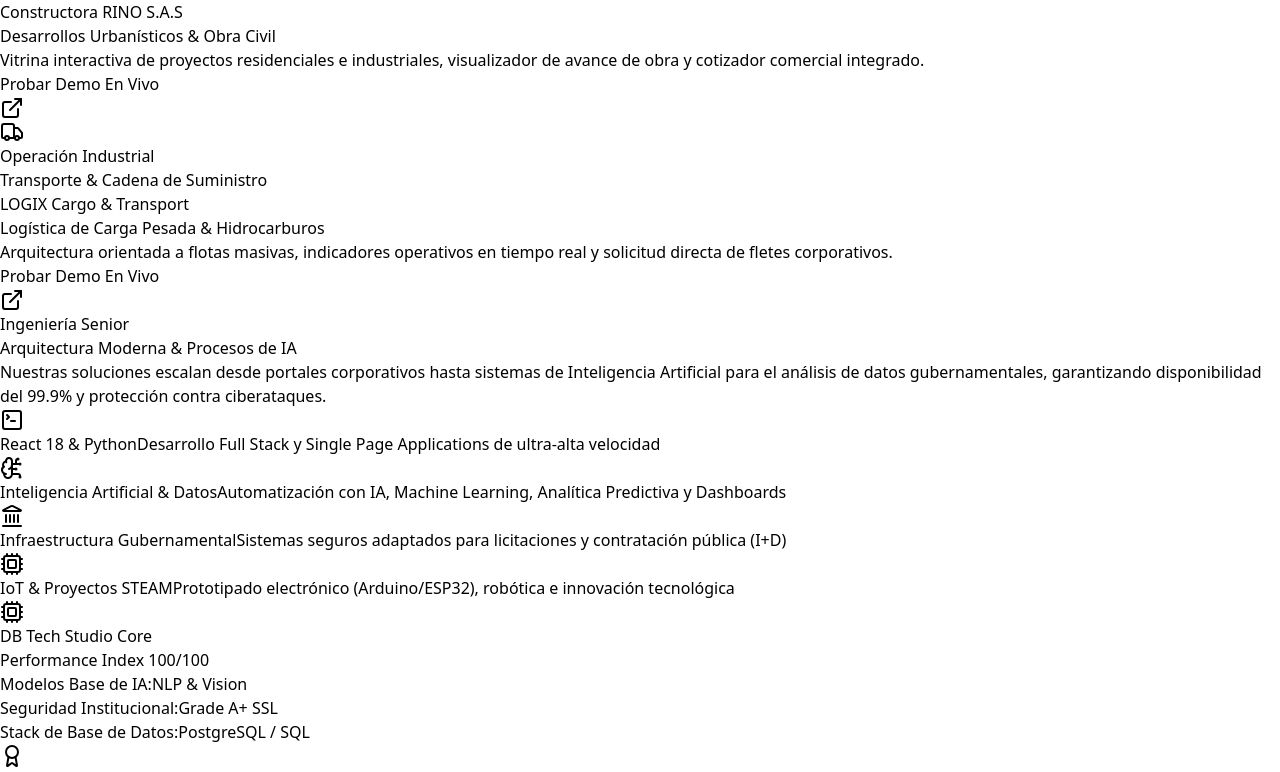
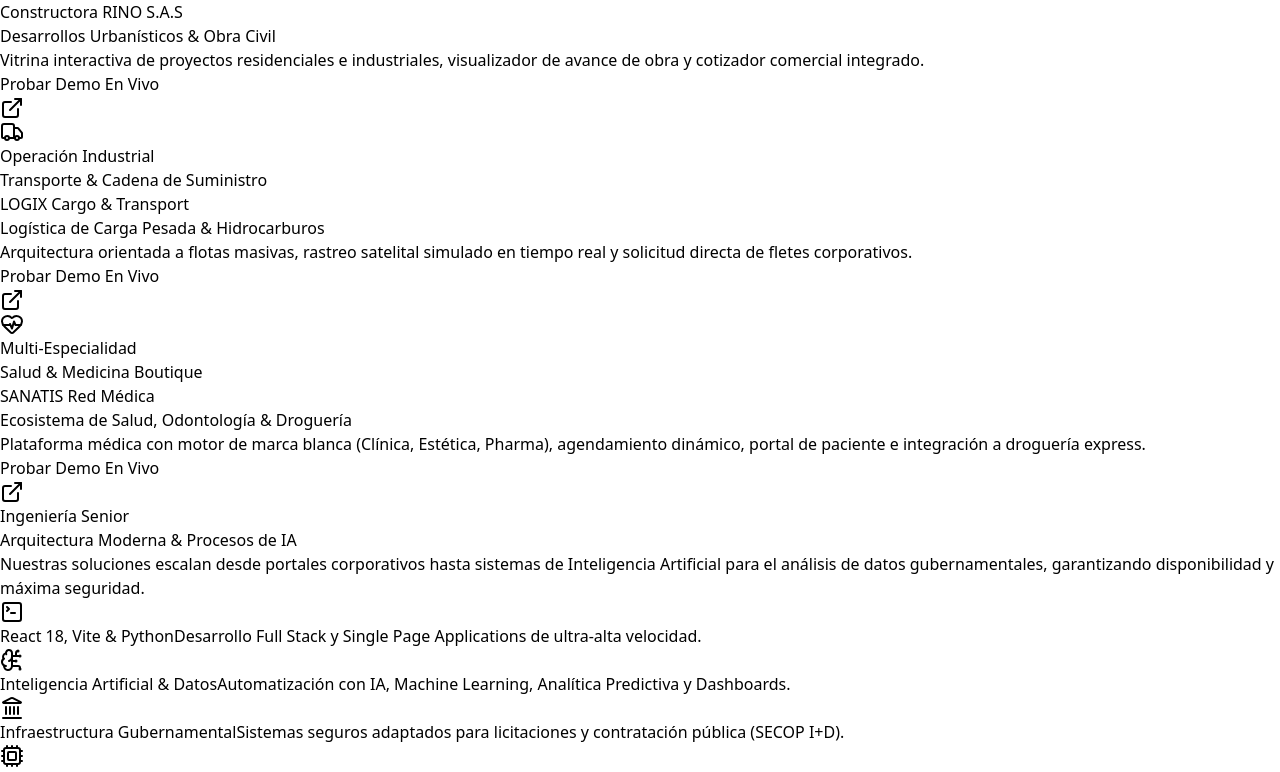
Before and after one commit to DayronBejarano/db-tech-studio, a React (Vite) app: page / in a window 1280 px wide. Shown: the part 1648-2420 px from the top of the page. Built offline with nearby package versions, Linux system fonts and the light colour scheme.

Commit message:
update 1

```diff
--- a/src/App.jsx
+++ b/src/App.jsx
@@ -1,5 +1,4 @@
 import React from 'react';
-import { motion } from 'framer-motion';
 import { useTranslation } from 'react-i18next';
 import {
   AmbientBackground,
@@ -9,7 +8,7 @@ import {
   ScrollReveal
 } from './components/ui/Effects';
 import {
-  Sparkles, Building2, Scale, Truck, ExternalLink, Cpu,
+  Building2, Scale, Truck, HeartPulse, ExternalLink, Cpu,
   Rocket, ArrowRight, Landmark, BrainCircuit,
   Award, TerminalSquare, Globe2
 } from 'lucide-react';
@@ -36,7 +35,7 @@ const DEMOS_COMERCIALES = [
     sector: 'Construcción e Ingeniería',
     url: 'https://demo-constructora-kappa.vercel.app/',
     icon: Building2,
-    glow: 'rgba(0, 242, 254, 0.25)',
+    glow: 'rgba(6, 182, 212, 0.25)',
     badge: 'Proyectos de Gran Volumen',
     descripcion: 'Vitrina interactiva de proyectos residenciales e industriales, visualizador de avance de obra y cotizador comercial integrado.'
   },
@@ -49,15 +48,26 @@ const DEMOS_COMERCIALES = [
     icon: Truck,
     glow: 'rgba(249, 115, 22, 0.25)',
     badge: 'Operación Industrial',
-    descripcion: 'Arquitectura orientada a flotas masivas, indicadores operativos en tiempo real y solicitud directa de fletes corporativos.'
+    descripcion: 'Arquitectura orientada a flotas masivas, rastreo satelital simulado en tiempo real y solicitud directa de fletes corporativos.'
+  },
+  {
+    id: 'salud',
+    titulo: 'SANATIS Red Médica',
+    subtitulo: 'Ecosistema de Salud, Odontología & Droguería',
+    sector: 'Salud & Medicina Boutique',
+    url: 'https://demo-salud-three.vercel.app/',
+    icon: HeartPulse,
+    glow: 'rgba(52, 211, 153, 0.25)',
+    badge: 'Multi-Especialidad',
+    descripcion: 'Plataforma médica con motor de marca blanca (Clínica, Estética, Pharma), agendamiento dinámico, portal de paciente e integración a droguería express.'
   }
 ];
 
 const STACK_TECNOLOGICO = [
-  { icon: TerminalSquare, nombre: 'React 18 & Python', desc: 'Desarrollo Full Stack y Single Page Applications de ultra-alta velocidad' },
-  { icon: BrainCircuit, nombre: 'Inteligencia Artificial & Datos', desc: 'Automatización con IA, Machine Learning, Analítica Predictiva y Dashboards' },
-  { icon: Landmark, nombre: 'Infraestructura Gubernamental', desc: 'Sistemas seguros adaptados para licitaciones y contratación pública (I+D)' },
-  { icon: Cpu, nombre: 'IoT & Proyectos STEAM', desc: 'Prototipado electrónico (Arduino/ESP32), robótica e innovación tecnológica' }
+  { icon: TerminalSquare, nombre: 'React 18, Vite & Python', desc: 'Desarrollo Full Stack y Single Page Applications de ultra-alta velocidad.' },
+  { icon: BrainCircuit, nombre: 'Inteligencia Artificial & Datos', desc: 'Automatización con IA, Machine Learning, Analítica Predictiva y Dashboards.' },
+  { icon: Landmark, nombre: 'Infraestructura Gubernamental', desc: 'Sistemas seguros adaptados para licitaciones y contratación pública (SECOP I+D).' },
+  { icon: Cpu, nombre: 'IoT & Proyectos STEAM', desc: 'Prototipado electrónico (Arduino/ESP32), robótica e innovación tecnológica.' }
 ];
 
 export const App = () => {
@@ -70,7 +80,6 @@ export const App = () => {
     const entidad = formData.get('entidad');
     const categoria = formData.get('categoria');
 
-    // Configura aquí tu número real con indicativo, ej: 573100000000
     const mensaje = `Hola Ing. Dayron. Soy ${nombre} de ${entidad}.%0A%0AEstoy interesado en la categoría: *${categoria}*.%0A%0A¿Podemos agendar una asesoría técnica para revisar los requerimientos de este proyecto?`;
     window.open(`https://wa.me/573104208919?text=${mensaje}`, '_blank');
   };
@@ -80,14 +89,13 @@ export const App = () => {
   };
 
   return (
-    <div className="min-h-screen bg-[#07090e] text-slate-100 font-sans relative overflow-hidden selection:bg-cyan-500 selection:text-black">
+    <div className="min-h-screen bg-[#06080d] text-slate-100 font-sans relative overflow-hidden selection:bg-cyan-500 selection:text-black">
       <AmbientBackground />
 
       {/* NAVBAR */}
       <header className="relative z-40 border-b border-white/10 bg-slate-950/70 backdrop-blur-xl px-6 py-4 sticky top-0">
         <div className="max-w-7xl mx-auto flex items-center justify-between">
           <div className="flex items-center gap-3">
-            {/* INTEGRACIÓN DE LOGO */}
             <div className="w-10 h-10 rounded-xl overflow-hidden shadow-lg shadow-cyan-500/20 border border-white/10 bg-slate-900 flex items-center justify-center">
               <img src="/logo.png" alt="DB Tech Studio Logo" className="w-full h-full object-cover" />
             </div>
@@ -98,9 +106,9 @@ export const App = () => {
           </div>
 
           <div className="hidden md:flex items-center gap-8 text-xs font-semibold text-slate-400 uppercase tracking-wider">
-            <a href="#demos" className="hover:text-cyan-400 transition-colors">{t('nav.portfolio')}</a>
-            <a href="#stack" className="hover:text-cyan-400 transition-colors">{t('nav.stack')}</a>
-            <a href="#director" className="hover:text-cyan-400 transition-colors">{t('nav.director')}</a>
+            <a href="#demos" className="hover:text-cyan-400 transition-colors">{t('nav.portfolio', 'Portafolio')}</a>
+            <a href="#stack" className="hover:text-cyan-400 transition-colors">{t('nav.stack', 'Capacidades')}</a>
+            <a href="#director" className="hover:text-cyan-400 transition-colors">{t('nav.director', 'Dirección')}</a>
 
             {/* SWITCH DE IDIOMAS */}
             <div className="flex items-center gap-2 bg-slate-900/80 px-3 py-1.5 rounded-full border border-white/10">
@@ -114,7 +122,7 @@ export const App = () => {
           </div>
 
           <MagicGlowButton onClick={() => document.getElementById('director').scrollIntoView({ behavior: 'smooth' })} icon={ArrowRight} className="hidden md:inline-flex">
-            {t('nav.quote')}
+            {t('nav.quote', 'Cotizar Proyecto')}
           </MagicGlowButton>
         </div>
       </header>
@@ -124,42 +132,44 @@ export const App = () => {
         <ScrollReveal>
           <div className="inline-flex items-center gap-2 px-4 py-1.5 rounded-full bg-cyan-950/60 border border-cyan-500/30 text-cyan-300 text-xs font-mono mb-8 backdrop-blur-md">
             <Landmark className="w-4 h-4 text-cyan-400" />
-            <span>{t('hero.badge')}</span>
+            <span>{t('hero.badge', 'Software de Ingeniería & Licitaciones B2B')}</span>
           </div>
 
           <h1 className="text-4xl md:text-6xl lg:text-7xl font-extrabold tracking-tight text-white leading-[1.15] max-w-5xl mx-auto mb-8">
-            {t('hero.title1')}
+            {t('hero.title1', 'Transformamos Industrias Complejas con ')}
             <span className="text-transparent bg-clip-text bg-gradient-to-r from-cyan-400 via-blue-400 to-indigo-400 block sm:inline">
-              {t('hero.title2')}
+              {t('hero.title2', 'Software de Alto Impacto e IA.')}
             </span>
           </h1>
 
           <p className="text-slate-400 text-base md:text-xl max-w-3xl mx-auto leading-relaxed mb-12">
-            {t('hero.desc')}
+            {t('hero.desc', 'Desarrollo de ecosistemas digitales, automatizaciones inteligentes e infraestructura de software para corporaciones y sector público.')}
           </p>
 
           <div className="flex flex-col sm:flex-row items-center justify-center gap-4">
             <MagicGlowButton onClick={() => document.getElementById('demos').scrollIntoView({ behavior: 'smooth' })} icon={Rocket}>
-              {t('hero.btn')}
+              {t('hero.btn', 'Explorar Portafolio B2B')}
             </MagicGlowButton>
           </div>
         </ScrollReveal>
       </section>
 
-      {/* PORTAFOLIO DE DEMOS INTERACTIVAS */}
+      {/* PORTAFOLIO DE DEMOS INTERACTIVAS (4 COLUMNAS RESPONSIVAS) */}
       <section id="demos" className="relative z-10 max-w-7xl mx-auto px-6 py-20">
         <ScrollReveal>
           <div className="text-center mb-16">
-            <span className="text-xs font-mono text-cyan-400 uppercase tracking-widest block mb-2">Tridente Comercial B2B</span>
+            <span className="text-xs font-mono text-cyan-400 uppercase tracking-widest block mb-2">Ecosistema de Prospección B2B</span>
             <h2 className="text-3xl md:text-5xl font-bold text-white tracking-tight">Plataformas Específicas por Sector</h2>
           </div>
 
-          <div className="grid md:grid-cols-3 gap-8">
-            {DEMOS_COMERCIALES.map((demo) => (
-              <SpotlightCard key={demo.id} glowColor={demo.glow}>
+          <div className="grid md:grid-cols-2 lg:grid-cols-4 gap-6">
+            {DEMOS_COMERCIALES.map((demo) => {
+              const IconComp = demo.icon;
+              return (
+                <SpotlightCard key={demo.id} glowColor={demo.glow} className="flex flex-col h-full">
                   <div className="flex items-center justify-between mb-6">
-                  <GlowingIcon icon={demo.icon} colorClass="text-cyan-400" bgGlow="bg-cyan-500/20" />
-                  <span className="text-[10px] font-mono font-bold uppercase tracking-wider px-3 py-1 rounded-full bg-white/5 border border-white/10 text-slate-300">
+                    <GlowingIcon icon={IconComp} colorClass="text-cyan-400" bgGlow="bg-cyan-500/20" />
+                    <span className="text-[10px] font-mono font-bold uppercase tracking-wider px-2.5 py-1 rounded-full bg-white/5 border border-white/10 text-slate-300">
                       {demo.badge}
                     </span>
                   </div>
@@ -168,7 +178,7 @@ export const App = () => {
                   <h3 className="text-xl font-bold text-white mb-1">{demo.titulo}</h3>
                   <p className="text-xs text-slate-400 font-medium mb-4">{demo.subtitulo}</p>
 
-                <p className="text-slate-400 text-xs leading-relaxed mb-6">
+                  <p className="text-slate-400 text-xs leading-relaxed mb-6 font-light">
                     {demo.descripcion}
                   </p>
 
@@ -176,13 +186,14 @@ export const App = () => {
                     href={demo.url}
                     target="_blank"
                     rel="noreferrer"
-                  className="w-full py-3 rounded-xl bg-slate-900/90 hover:bg-slate-800 border border-white/10 hover:border-cyan-500/40 text-xs font-bold text-cyan-400 flex items-center justify-center gap-2 transition-all group"
+                    className="w-full mt-auto py-3 rounded-xl bg-slate-900/90 hover:bg-slate-800 border border-white/10 hover:border-cyan-500/40 text-xs font-bold text-cyan-400 flex items-center justify-center gap-2 transition-all group"
                   >
                     <span>Probar Demo En Vivo</span>
                     <ExternalLink className="w-3.5 h-3.5 group-hover:translate-x-0.5 group-hover:-translate-y-0.5 transition-transform" />
                   </a>
                 </SpotlightCard>
-            ))}
+              );
+            })}
           </div>
         </ScrollReveal>
       </section>
@@ -197,7 +208,7 @@ export const App = () => {
                 Arquitectura Moderna & Procesos de IA
               </h2>
               <p className="text-slate-400 text-sm leading-relaxed mb-8">
-                Nuestras soluciones escalan desde portales corporativos hasta sistemas de Inteligencia Artificial para el análisis de datos gubernamentales, garantizando disponibilidad del 99.9% y protección contra ciberataques.
+                Nuestras soluciones escalan desde portales corporativos hasta sistemas de Inteligencia Artificial para el análisis de datos gubernamentales, garantizando disponibilidad y máxima seguridad.
               </p>
 
               <div className="space-y-4">
@@ -232,15 +243,15 @@ export const App = () => {
                 <div className="space-y-4 font-mono text-xs">
                   <div className="bg-slate-950/80 p-3 rounded-lg border border-white/5 flex justify-between items-center">
                     <span className="text-slate-400">Modelos Base de IA:</span>
-                    <span className="text-blue-400 font-bold">NLP & Vision</span>
+                    <span className="text-blue-400 font-bold">NLP & Machine Learning</span>
                   </div>
                   <div className="bg-slate-950/80 p-3 rounded-lg border border-white/5 flex justify-between items-center">
                     <span className="text-slate-400">Seguridad Institucional:</span>
-                    <span className="text-cyan-400 font-bold">Grade A+ SSL</span>
+                    <span className="text-cyan-400 font-bold">Grade A+ SSL / Encriptación</span>
                   </div>
                   <div className="bg-slate-950/80 p-3 rounded-lg border border-white/5 flex justify-between items-center">
-                    <span className="text-slate-400">Stack de Base de Datos:</span>
-                    <span className="text-slate-200 font-bold">PostgreSQL / SQL</span>
+                    <span className="text-slate-400">Stack Base de Datos:</span>
+                    <span className="text-slate-200 font-bold">PostgreSQL / Supabase</span>
                   </div>
                 </div>
               </div>
@@ -262,22 +273,15 @@ export const App = () => {
                 </span>
               </div>
 
-              {/* INTEGRACIÓN DE IMAGEN LOCAL CORPORATIVA (MEDIO CUERPO) */}
               <div className="flex flex-col sm:flex-row gap-8 items-center sm:items-start mb-8 text-center sm:text-left">
-
-                {/* Contenedor tipo retrato corporativo */}
                 <div className="relative shrink-0 w-48 sm:w-56">
-                  {/* Luz de fondo */}
                   <div className="absolute inset-0 bg-cyan-500/20 blur-2xl rounded-2xl animate-pulse" />
-
-                  {/* Imagen de medio cuerpo */}
                   <div className="relative aspect-[3/4] rounded-2xl overflow-hidden border border-white/10 shadow-2xl shadow-cyan-500/20 bg-slate-900">
                     <img
                       src={profileImg}
                       alt="Ing. Dayron Bejarano"
                       className="w-full h-full object-cover object-top"
                     />
-                    {/* Gradiente sutil en la parte inferior para fusionar con el fondo */}
                     <div className="absolute inset-x-0 bottom-0 h-1/3 bg-gradient-to-t from-slate-900 to-transparent" />
                   </div>
                 </div>
@@ -295,8 +299,8 @@ export const App = () => {
                 </div>
               </div>
 
-              <p className="text-slate-400 text-sm mb-8 leading-relaxed">
-                He coordinado equipos tecnológicos en instituciones de alto nivel (como ETRAINING S.A.S. y la Universidad Cooperativa de Colombia) liderando proyectos STEAM, IoT e infraestructura de software. DB Tech Studio nace con la capacidad operativa, técnica y legal para ejecutar proyectos del sector privado y licitaciones del gobierno nacional.
+              <p className="text-slate-400 text-sm mb-8 leading-relaxed font-light">
+                DB Tech Studio nace con la capacidad operativa, técnica y legal para ejecutar proyectos del sector privado y licitaciones del gobierno nacional, integrando estándares internacionales de ingeniería.
               </p>
 
               <div className="flex flex-wrap gap-2 mb-8 justify-center sm:justify-start">
@@ -311,7 +315,7 @@ export const App = () => {
             {/* Formulario de Cotización Categorizado */}
             <SpotlightCard className="!p-8 lg:!p-10" glowColor="rgba(0, 242, 254, 0.15)">
               <h3 className="text-2xl font-bold text-white mb-2">Solicitar Requerimiento</h3>
-              <p className="text-sm text-slate-400 mb-8">Selecciona la categoría de desarrollo o licitación para agendar una consultoría técnica.</p>
+              <p className="text-sm text-slate-400 mb-8 font-light">Selecciona la categoría de desarrollo o licitación para agendar una consultoría técnica.</p>
 
               <form className="space-y-5" onSubmit={handleContacto}>
                 <div>
@@ -320,7 +324,7 @@ export const App = () => {
                 </div>
 
                 <div>
-                  <label className="block text-xs font-bold text-slate-400 mb-2 uppercase tracking-wider">Empresa / Entidad Gubernamental</label>
+                  <label className="block text-xs font-bold text-slate-400 mb-2 uppercase tracking-wider">Empresa / Entidad</label>
                   <input type="text" name="entidad" required placeholder="Ej. Ministerio / Alcaldía / Corporación XYZ" className="w-full bg-slate-950/50 border border-slate-800 rounded-xl px-4 py-3 text-sm text-white focus:outline-none focus:border-cyan-500 transition-colors" />
                 </div>
 
@@ -328,6 +332,7 @@ export const App = () => {
                   <label className="block text-xs font-bold text-slate-400 mb-2 uppercase tracking-wider">Categoría del Proyecto</label>
                   <select name="categoria" className="w-full bg-slate-950/50 border border-slate-800 rounded-xl px-4 py-3 text-sm text-white focus:outline-none focus:border-cyan-500 transition-colors cursor-pointer appearance-none">
                     <option value="Desarrollo Web / E-commerce">🌐 Desarrollo Web Institucional / E-commerce</option>
+                    <option value="Plataforma Médica / Salud">🏥 Plataforma Médica / Salud / Droguería</option>
                     <option value="Automatización e IA Empresarial">🤖 Automatización e IA Empresarial</option>
                     <option value="Software a Medida / SaaS">💻 Desarrollo de Software a Medida / SaaS</option>
                     <option value="Tecnología Educativa / STEAM">🎓 Tecnología Educativa / Proyectos STEAM</option>
--- a/src/components/ui/Effects.jsx
+++ b/src/components/ui/Effects.jsx
@@ -1,16 +1,21 @@
 import React, { useState, useRef } from 'react';
 import { motion } from 'framer-motion';
 
+// Fondo Ambiental Corporativo
 export const AmbientBackground = () => (
-  <div className="pointer-events-none fixed inset-0 overflow-hidden z-0">
-    <div className="absolute -top-40 -left-40 h-[600px] w-[600px] rounded-full bg-cyan-500/10 blur-[160px] animate-pulse" />
-    <div className="absolute top-1/3 -right-40 h-[700px] w-[700px] rounded-full bg-blue-600/10 blur-[180px] animate-pulse" style={{ animationDelay: '2.5s' }} />
-    <div className="absolute -bottom-40 left-1/3 h-[600px] w-[600px] rounded-full bg-emerald-500/5 blur-[160px]" />
-    <div className="absolute inset-0 bg-[linear-gradient(to_right,#ffffff05_1px,transparent_1px),linear-gradient(to_bottom,#ffffff05_1px,transparent_1px)] bg-[size:4rem_4rem] [mask-image:radial-gradient(ellipse_60%_50%_at_50%_0%,#000_70%,transparent_100%)]" />
+  <div className="pointer-events-none fixed inset-0 overflow-hidden z-0 bg-[#06080d]">
+    {/* Malla de cuadrícula técnica */}
+    <div className="absolute inset-0 bg-[linear-gradient(to_right,#1e293b15_1px,transparent_1px),linear-gradient(to_bottom,#1e293b15_1px,transparent_1px)] bg-[size:3rem_3rem]" />
+
+    {/* Luces de neón difusas */}
+    <div className="absolute -top-40 left-1/2 -translate-x-1/2 w-[800px] h-[450px] bg-cyan-500/10 blur-[160px] rounded-full mix-blend-screen" />
+    <div className="absolute top-1/3 -left-40 w-[600px] h-[600px] bg-blue-600/10 blur-[180px] rounded-full mix-blend-screen" />
+    <div className="absolute bottom-10 -right-40 w-[600px] h-[600px] bg-indigo-600/10 blur-[180px] rounded-full mix-blend-screen" />
   </div>
 );
 
-export const SpotlightCard = ({ children, className = "", glowColor = "rgba(0, 242, 254, 0.25)" }) => {
+// Tarjeta Spotlight con seguimiento de cursor
+export const SpotlightCard = ({ children, className = "", glowColor = "rgba(6, 182, 212, 0.2)" }) => {
   const divRef = useRef(null);
   const [position, setPosition] = useState({ x: 0, y: 0 });
   const [opacity, setOpacity] = useState(0);
@@ -22,16 +27,13 @@ export const SpotlightCard = ({ children, className = "", glowColor = "rgba(0, 2
   };
 
   return (
-    <motion.div
+    <div
       ref={divRef}
       onMouseMove={handleMouseMove}
       onMouseEnter={() => setOpacity(1)}
       onMouseLeave={() => setOpacity(0)}
-      whileHover={{ y: -4 }}
-      transition={{ type: "spring", stiffness: 300, damping: 25 }}
-      className={`relative overflow-hidden rounded-2xl border border-slate-800/80 bg-slate-900/40 backdrop-blur-2xl p-6 shadow-2xl transition-all duration-300 hover:border-cyan-500/50 hover:shadow-[0_10px_30px_rgba(0,242,254,0.15)] ${className}`}
+      className={`relative overflow-hidden rounded-2xl border border-white/10 bg-slate-900/60 backdrop-blur-xl p-6 transition-all duration-300 hover:border-cyan-500/40 hover:shadow-2xl ${className}`}
     >
-      <div className="absolute top-0 left-0 right-0 h-[1px] bg-gradient-to-r from-transparent via-cyan-500/40 to-transparent" />
       <div
         className="pointer-events-none absolute -inset-px transition-opacity duration-300 z-10"
         style={{
@@ -40,42 +42,42 @@ export const SpotlightCard = ({ children, className = "", glowColor = "rgba(0, 2
         }}
       />
       <div className="relative z-20">{children}</div>
-    </motion.div>
+    </div>
   );
 };
 
-export const MagicGlowButton = ({ children, onClick, icon: Icon, className = "" }) => {
-  return (
-    <motion.button
-      whileHover={{ scale: 1.03 }}
-      whileTap={{ scale: 0.97 }}
+// Botón de Acción con Borde Luminoso
+export const MagicGlowButton = ({ children, onClick, icon: Icon, className = "" }) => (
+  <button
     onClick={onClick}
-      className={`relative group inline-flex items-center justify-center overflow-hidden rounded-xl p-[1.5px] font-bold shadow-2xl focus:outline-none ${className}`}
+    className={`relative group inline-flex items-center justify-center p-[1px] font-bold overflow-hidden rounded-xl transition-all duration-300 shadow-lg shadow-cyan-500/10 hover:shadow-cyan-500/25 ${className}`}
   >
-      <span className="absolute inset-[-1000%] animate-[spin_4s_linear_infinite] bg-[conic-gradient(from_90deg_at_50%_50%,#00F2FE_0%,#3B82F6_50%,#00F2FE_100%)]" />
-      <span className="relative z-10 inline-flex h-full w-full cursor-pointer items-center justify-center gap-2 rounded-[10px] bg-slate-950 px-6 py-3.5 text-xs font-bold uppercase tracking-wider text-white backdrop-blur-3xl transition-colors group-hover:bg-slate-900 group-hover:text-cyan-300">
+    <span className="absolute inset-0 bg-gradient-to-r from-cyan-500 via-blue-500 to-indigo-500 rounded-xl opacity-70 group-hover:opacity-100 transition-opacity" />
+    <span className="relative z-10 inline-flex items-center justify-center gap-2.5 rounded-[11px] bg-slate-950 px-6 py-3.5 text-xs font-bold uppercase tracking-wider text-white transition-colors group-hover:bg-slate-900">
       {children}
       {Icon && <Icon className="w-4 h-4 text-cyan-400 group-hover:translate-x-1 transition-transform" />}
     </span>
-    </motion.button>
+  </button>
 );
-};
 
+// Ícono con Resplandor Sutil
 export const GlowingIcon = ({ icon: Icon, colorClass = "text-cyan-400", bgGlow = "bg-cyan-500/20" }) => (
-  <div className="relative inline-flex items-center justify-center p-3 rounded-xl bg-slate-900 border border-white/10 group">
-    <div className={`absolute inset-0 rounded-xl ${bgGlow} blur-md group-hover:blur-lg transition-all opacity-60 group-hover:opacity-100`} />
-    <Icon className={`relative z-10 w-6 h-6 ${colorClass} transition-transform group-hover:scale-110`} />
+  <div className="relative inline-flex items-center justify-center">
+    <div className={`absolute inset-0 rounded-xl ${bgGlow} blur-md`} />
+    <div className="relative bg-slate-950 p-3 rounded-xl border border-white/10">
+      <Icon className={`w-6 h-6 ${colorClass}`} />
+    </div>
   </div>
 );
-export const ScrollReveal = ({ children, delay = 0 }) => {
-  return (
+
+// Componente de Animación al Hacer Scroll
+export const ScrollReveal = ({ children, delay = 0 }) => (
   <motion.div
-      initial={{ opacity: 0, y: 50, rotateX: -10 }}
-      whileInView={{ opacity: 1, y: 0, rotateX: 0 }}
-      viewport={{ once: true, margin: "-100px" }}
-      transition={{ duration: 0.8, delay, type: "spring", bounce: 0.4 }}
+    initial={{ opacity: 0, y: 30 }}
+    whileInView={{ opacity: 1, y: 0 }}
+    viewport={{ once: true, margin: "-50px" }}
+    transition={{ duration: 0.6, delay, ease: [0.21, 0.47, 0.32, 0.98] }}
   >
     {children}
   </motion.div>
 );
-};
```
Lines whose indentation alone changed are shown as unchanged.
